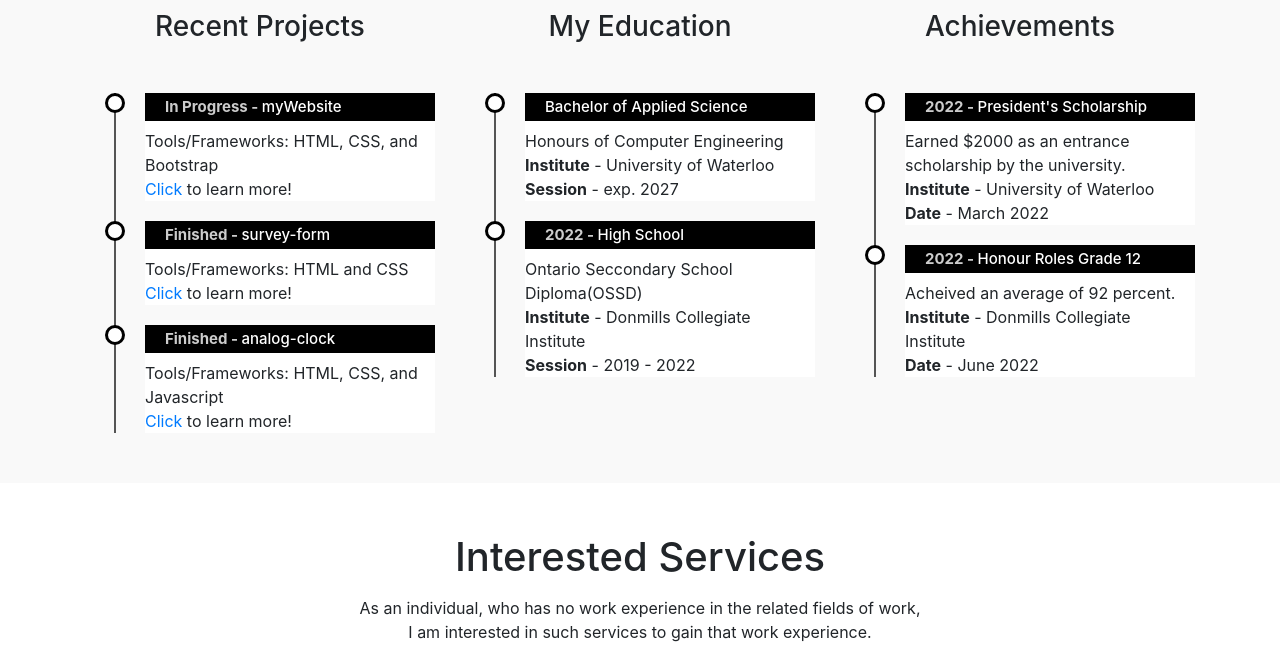
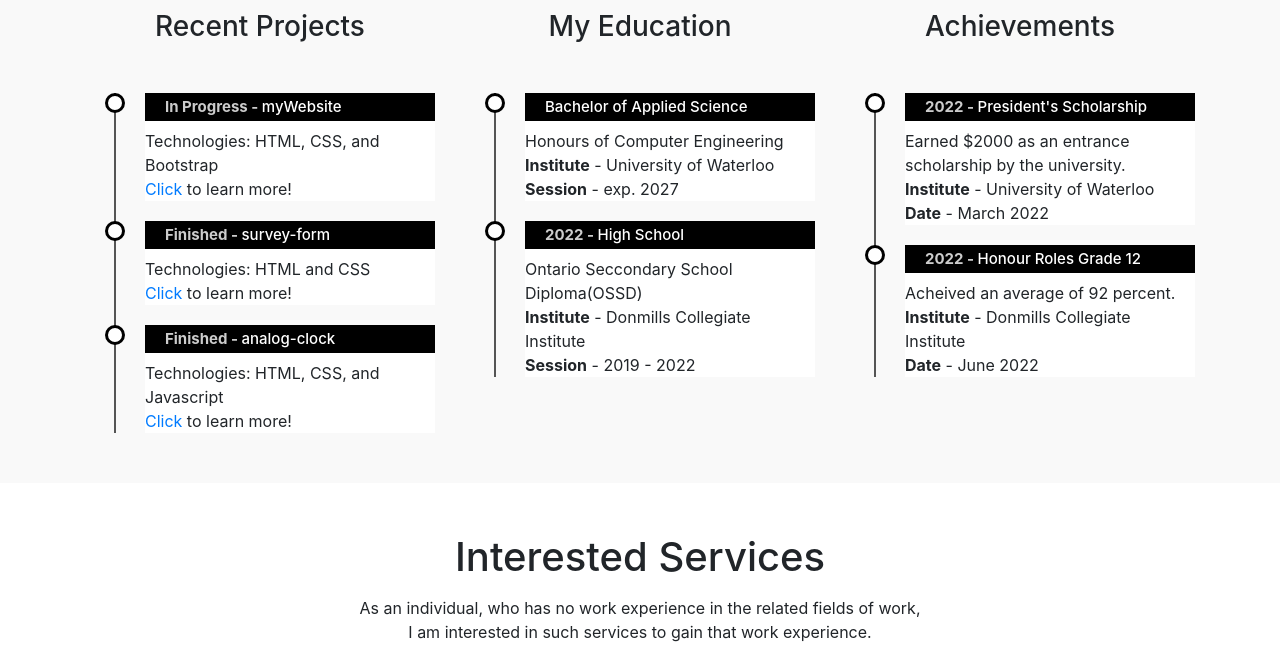
Before and after one commit to Sahil17999/myWebsite, a plain HTML site: page index.html in a window 1280 px wide. Shown: the part 1540-2197 px from the top of the page. Drawn offline with nearby package versions, Linux system fonts and the light colour scheme.

Commit message:
Update index.html

```diff
--- a/index.html
+++ b/index.html
@@ -122,7 +122,7 @@ and friends!
 <li>
 <h4><span>In Progress - </span>myWebsite</h4>
 <p>
-Tools/Frameworks: HTML, CSS, and Bootstrap<br>
+Technologies: HTML, CSS, and Bootstrap<br>
 <a class="hyperlink3" href="https://github.com/Sahil17999/myWebsite">Click</a> to learn more!
 </p>
 </li>
@@ -130,7 +130,7 @@ Tools/Frameworks: HTML, CSS, and Bootstrap<br>
 <li>
 <h4><span>Finished - </span>survey-form</h4>
 <p>
-Tools/Frameworks: HTML and CSS<br>
+Technologies: HTML and CSS<br>
 <a class="hyperlink1" href="https://github.com/Sahil17999/survey-form">Click</a> to learn more!
 </p>
 </li>
@@ -138,7 +138,7 @@ Tools/Frameworks: HTML and CSS<br>
 
 <h4><span>Finished - </span>analog-clock</h4>
 <p>
-Tools/Frameworks: HTML, CSS, and Javascript<br>
+Technologies: HTML, CSS, and Javascript<br>
 <a class="hyperlink2" href="https://github.com/Sahil17999/analog-clock">Click</a> to learn more!
 </p>
 </li>
```
